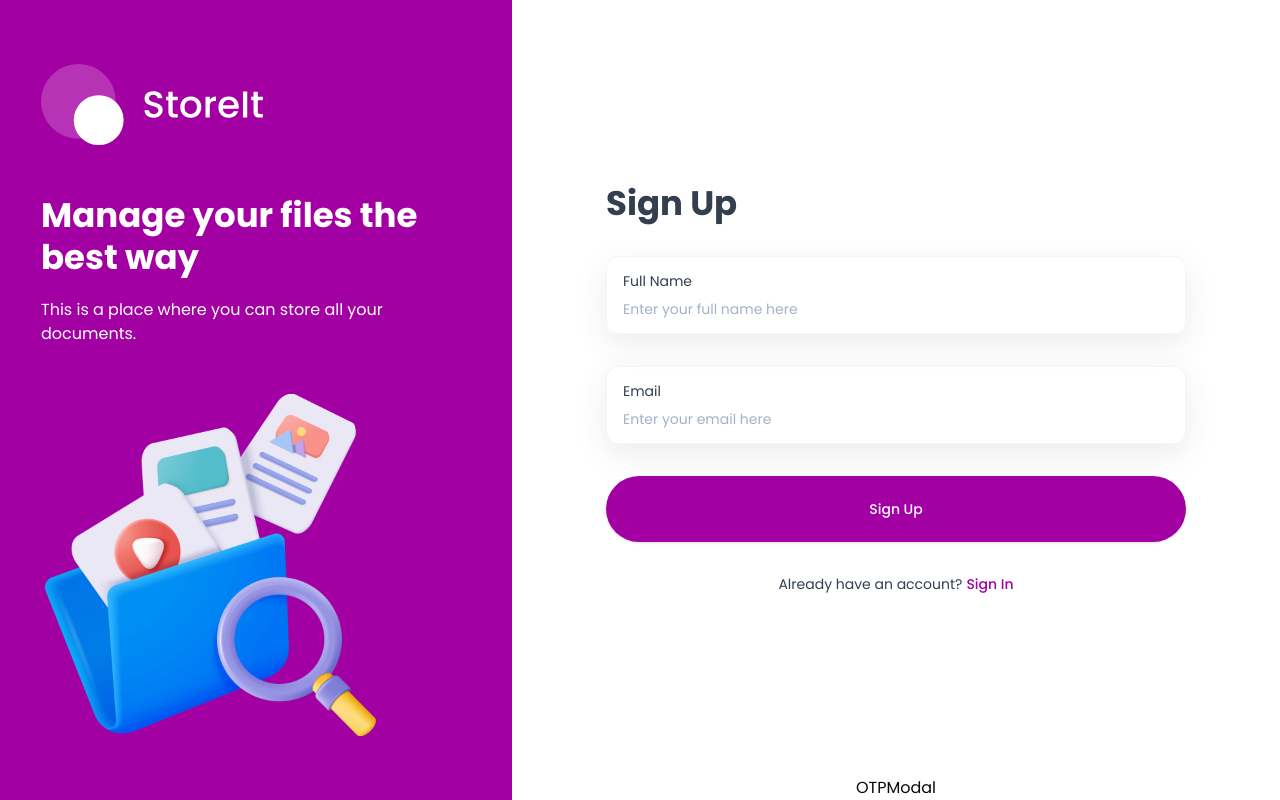
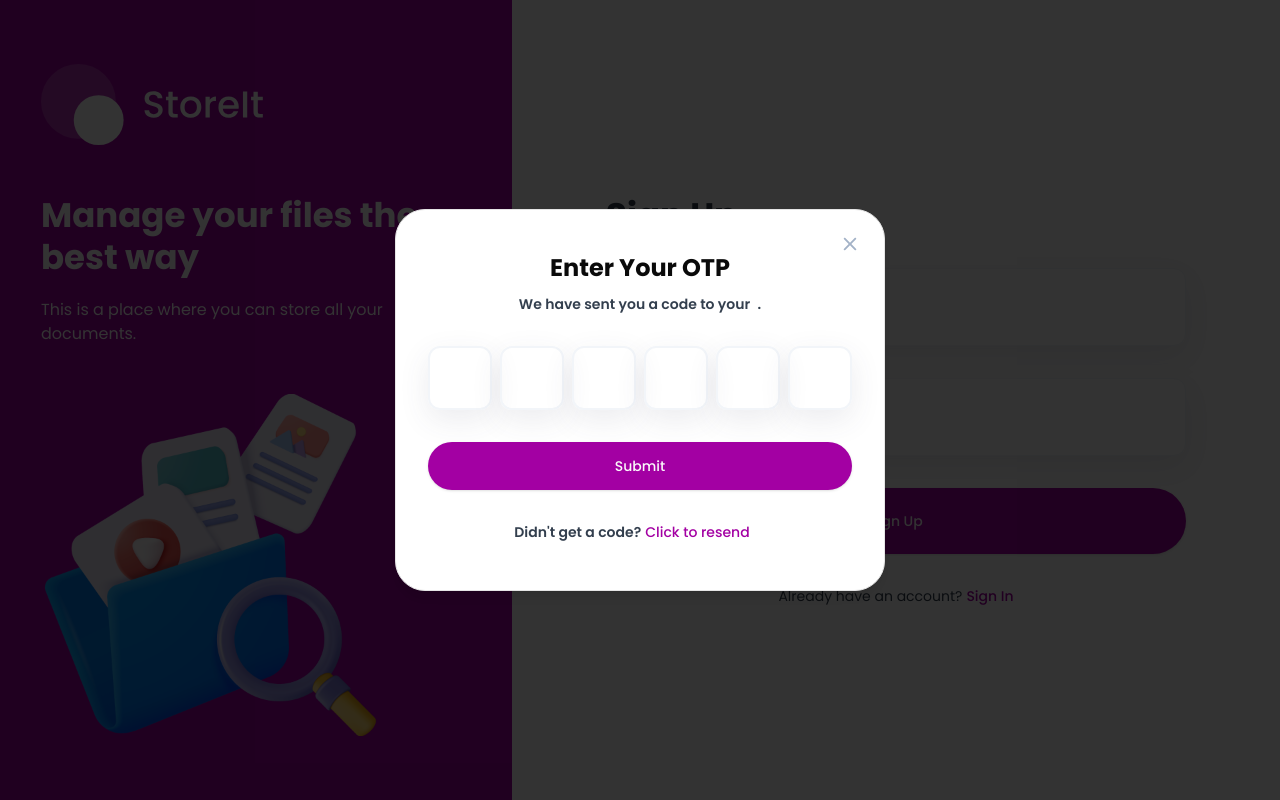
Before and after one commit to Vighnesh-code/StoreIt, a Next.js app: page /sign-up in a window 1280 px wide. Built offline with nearby package versions, Linux system fonts and the light colour scheme; no server answers.

Commit message:
created an otp modal (frontend)

```diff
--- a/components/OTPModal.tsx
+++ b/components/OTPModal.tsx
@@ -1,7 +1,114 @@
-import React from "react";
+import React, { useState } from "react";
+import {
+  AlertDialog,
+  AlertDialogAction,
+  AlertDialogCancel,
+  AlertDialogContent,
+  AlertDialogDescription,
+  AlertDialogFooter,
+  AlertDialogHeader,
+  AlertDialogTitle,
+  AlertDialogTrigger,
+} from "@/components/ui/alert-dialog";
+import {
+  InputOTP,
+  InputOTPGroup,
+  InputOTPSeparator,
+  InputOTPSlot,
+} from "@/components/ui/input-otp";
+import Image from "next/image";
+import { Button } from "./ui/button";
 
-const OTPModal = () => {
-  return <div>OTPModal</div>;
+const OTPModal = ({
+  email,
+  accountId,
+}: {
+  email: string;
+  accountId: string;
+}) => {
+  const [isOpen, setIsOpen] = useState(true);
+  const [password, setPassword] = useState("");
+  const [isLoading, setIsLoading] = useState(false);
+
+  const handleSubmit = async (e: React.MouseEvent<HTMLButtonElement>) => {
+    e.preventDefault();
+    setIsLoading(true);
+    try {
+      // Call the API to Verify the OTP.
+    } catch (error) {
+      console.log("Failed to Verify OTP:", error);
+    }
+    setIsLoading(false);
+  };
+
+  const handleResendOTP = async () => {
+    // Call API to resend OTP
+  };
+
+  return (
+    <AlertDialog open={isOpen} onOpenChange={setIsOpen}>
+      <AlertDialogContent className="shad-alert-dialog">
+        <AlertDialogHeader className="relative flex justify-center">
+          <AlertDialogTitle className="h2 text-center">
+            Enter Your OTP
+            <Image
+              src={"/assets/icons/close-dark.svg"}
+              alt="close"
+              width={20}
+              height={20}
+              onClick={() => setIsOpen(false)}
+              className="otp-close-button"
+            />
+          </AlertDialogTitle>
+          <AlertDialogDescription className="subtitle-2 text-center text-light-100">
+            We have sent you a code to your{" "}
+            <span className="pl-1 text-brand">{email}</span>.
+          </AlertDialogDescription>
+        </AlertDialogHeader>
+        <InputOTP maxLength={6} value={password} onChange={setPassword}>
+          <InputOTPGroup className="shad-otp">
+            <InputOTPSlot index={0} className="shad-otp-slot" />
+            <InputOTPSlot index={1} className="shad-otp-slot" />
+            <InputOTPSlot index={2} className="shad-otp-slot" />
+            <InputOTPSlot index={3} className="shad-otp-slot" />
+            <InputOTPSlot index={4} className="shad-otp-slot" />
+            <InputOTPSlot index={5} className="shad-otp-slot" />
+          </InputOTPGroup>
+        </InputOTP>
+        <AlertDialogFooter>
+          <div className="flex w-full flex-col gap-4">
+            <AlertDialogAction
+              onClick={handleSubmit}
+              className="shad-submit-btn h-12"
+              type="button"
+            >
+              Submit
+              {isLoading && (
+                <Image
+                  src={"/assets/icons/loader.svg"}
+                  alt="loader"
+                  width={24}
+                  height={24}
+                  className="ml-2 animate-spin"
+                />
+              )}
+            </AlertDialogAction>
+            <div className="subtitle-2 mt-2 text-center text-light-100">
+              Didn&apos;t get a code?
+              <Button
+                type="button"
+                variant="link"
+                className="pl-1 text-brand"
+                onClick={handleResendOTP}
+              >
+                Click to resend
+              </Button>
+            </div>
+          </div>
+        </AlertDialogFooter>
+      </AlertDialogContent>
+    </AlertDialog>
+  );
 };
 
 export default OTPModal;
--- /dev/null
+++ b/components/ui/input-otp.tsx
@@ -0,0 +1,71 @@
+"use client"
+
+import * as React from "react"
+import { OTPInput, OTPInputContext } from "input-otp"
+import { Minus } from "lucide-react"
+
+import { cn } from "@/lib/utils"
+
+const InputOTP = React.forwardRef<
+  React.ElementRef<typeof OTPInput>,
+  React.ComponentPropsWithoutRef<typeof OTPInput>
+>(({ className, containerClassName, ...props }, ref) => (
+  <OTPInput
+    ref={ref}
+    containerClassName={cn(
+      "flex items-center gap-2 has-[:disabled]:opacity-50",
+      containerClassName
+    )}
+    className={cn("disabled:cursor-not-allowed", className)}
+    {...props}
+  />
+))
+InputOTP.displayName = "InputOTP"
+
+const InputOTPGroup = React.forwardRef<
+  React.ElementRef<"div">,
+  React.ComponentPropsWithoutRef<"div">
+>(({ className, ...props }, ref) => (
+  <div ref={ref} className={cn("flex items-center", className)} {...props} />
+))
+InputOTPGroup.displayName = "InputOTPGroup"
+
+const InputOTPSlot = React.forwardRef<
+  React.ElementRef<"div">,
+  React.ComponentPropsWithoutRef<"div"> & { index: number }
+>(({ index, className, ...props }, ref) => {
+  const inputOTPContext = React.useContext(OTPInputContext)
+  const { char, hasFakeCaret, isActive } = inputOTPContext.slots[index]
+
+  return (
+    <div
+      ref={ref}
+      className={cn(
+        "relative flex h-9 w-9 items-center justify-center border-y border-r border-input text-sm shadow-sm transition-all first:rounded-l-md first:border-l last:rounded-r-md",
+        isActive && "z-10 ring-1 ring-ring",
+        className
+      )}
+      {...props}
+    >
+      {char}
+      {hasFakeCaret && (
+        <div className="pointer-events-none absolute inset-0 flex items-center justify-center">
+          <div className="h-4 w-px animate-caret-blink bg-foreground duration-1000" />
+        </div>
+      )}
+    </div>
+  )
+})
+InputOTPSlot.displayName = "InputOTPSlot"
+
+const InputOTPSeparator = React.forwardRef<
+  React.ElementRef<"div">,
+  React.ComponentPropsWithoutRef<"div">
+>(({ ...props }, ref) => (
+  <div ref={ref} role="separator" {...props}>
+    <Minus />
+  </div>
+))
+InputOTPSeparator.displayName = "InputOTPSeparator"
+
+export { InputOTP, InputOTPGroup, InputOTPSlot, InputOTPSeparator }
--- a/package.json
+++ b/package.json
@@ -16,6 +16,7 @@
     "appwrite": "^20.0.0",
     "class-variance-authority": "^0.7.1",
     "clsx": "^2.1.1",
+    "input-otp": "^1.4.2",
     "lucide-react": "^0.544.0",
     "next": "15.5.2",
     "node-appwrite": "^19.0.0",
```
Also changed, not shown: 1 other file (tests, documents, lock files or other folders).
